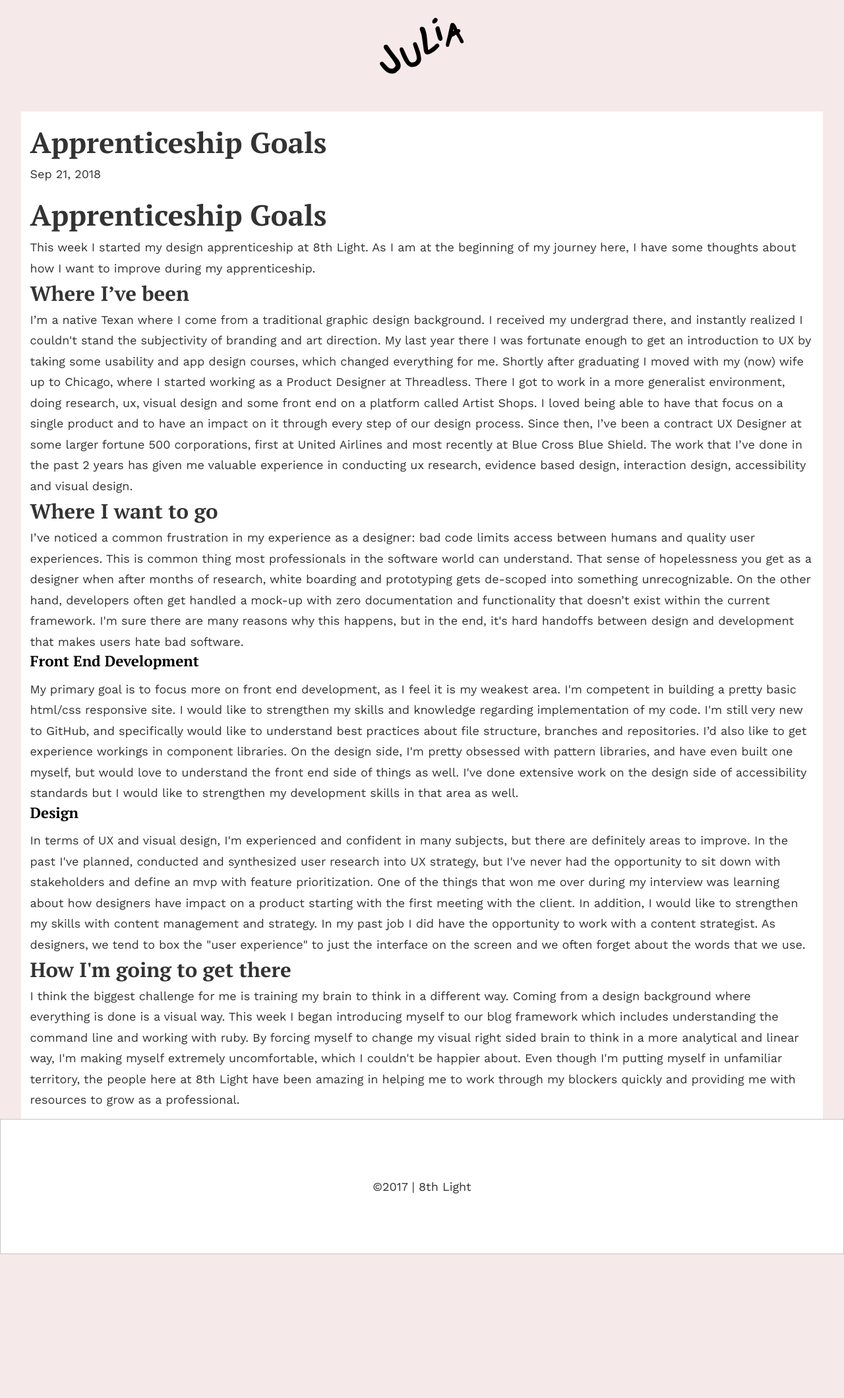
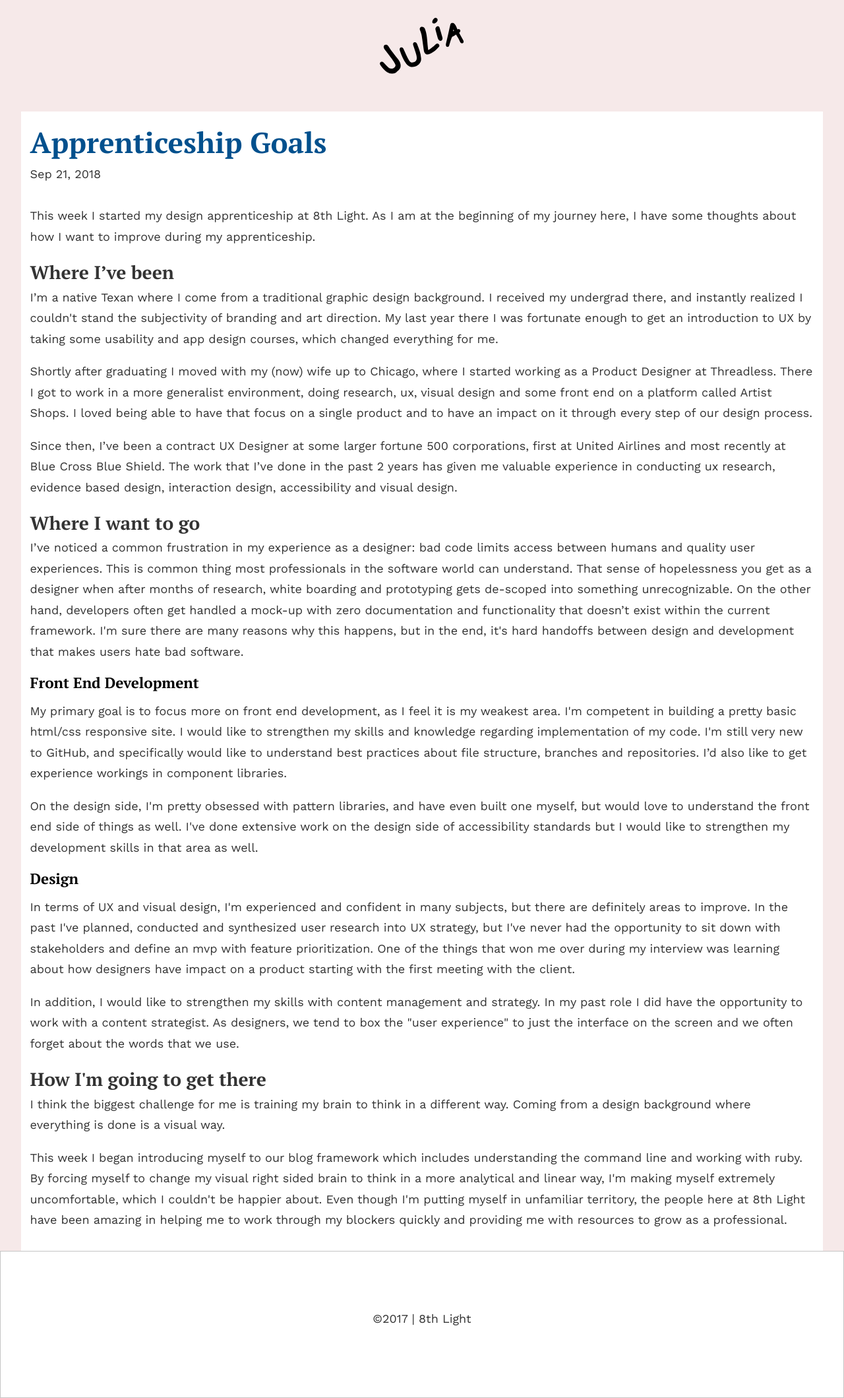
Before and after one commit to juliafmurray/juliafmurray, a Jekyll site: the page built from _posts/2018-09-21-apprenticeship-goals.html, in a window 1280 px wide. Shown: the whole page at 66% size. Built offline with Jekyll 4.4.1, drawn with Linux system fonts in a browser that asks for light colours; some web fonts are replaced; before the commit the page ends 1901 px from its top, so only the background shows below that.

Commit message:
responsive post grids

```diff
--- a/_posts/2018-09-21-apprenticeship-goals.html
+++ b/_posts/2018-09-21-apprenticeship-goals.html
@@ -4,10 +4,6 @@ title:  "Apprenticeship Goals"
 date:   2018-09-21
 categories: jekyll update
 ---
-
-<header>
-  <h1>Apprenticeship Goals</h1>
-</header>
 
 <section>
   <p>
@@ -16,8 +12,15 @@ categories: jekyll update
 
 <h2>Where I’ve been</h2>
   <p>
-  I’m a native Texan where I come from a traditional graphic design background. I received my undergrad there, and instantly realized I couldn't stand the subjectivity of branding and art direction. My last year there I was fortunate enough to get an introduction to UX by taking some usability and app design courses, which changed everything for me. Shortly after graduating I moved with my (now) wife up to Chicago, where I started working as a Product Designer at Threadless.
-  There I got to work in a more generalist environment, doing research, ux, visual design and some front end on a platform called Artist Shops. I loved being able to have that focus on a single product and to have an impact on it through every step of our design process. Since then, I’ve been a contract UX Designer at some larger fortune 500 corporations, first at United Airlines and most recently at Blue Cross Blue Shield. The work that I’ve done in the past 2 years has given me valuable experience in conducting ux research, evidence based design, interaction design, accessibility and visual design.
+  I’m a native Texan where I come from a traditional graphic design background. I received my undergrad there, and instantly realized I couldn't stand the subjectivity of branding and art direction. My last year there I was fortunate enough to get an introduction to UX by taking some usability and app design courses, which changed everything for me.
+  </p>
+  <p>
+  Shortly after graduating I moved with my (now) wife up to Chicago, where I started working as a Product Designer at Threadless.
+  There I got to work in a more generalist environment, doing research, ux, visual design and some front end on a platform called Artist Shops. I loved being able to have that focus on a single product and to have an impact on it through every step of our design process.
+  </p>
+
+  <p>
+  Since then, I’ve been a contract UX Designer at some larger fortune 500 corporations, first at United Airlines and most recently at Blue Cross Blue Shield. The work that I’ve done in the past 2 years has given me valuable experience in conducting ux research, evidence based design, interaction design, accessibility and visual design.
   </p>
 
 <h2>Where I want to go</h2>
@@ -28,16 +31,25 @@ categories: jekyll update
 
     <h4>Front End Development</h4>
       <p>
-      My primary goal is to focus more on front end development,  as I feel it is my weakest area.  I'm competent in building a pretty basic html/css responsive site. I would like to strengthen my skills and knowledge regarding implementation of my code. I'm still very new to GitHub, and specifically would like to understand best practices about file structure, branches and repositories. I’d also like to get experience workings in component libraries. On the design side, I'm pretty obsessed with pattern libraries, and have even built one myself, but would love to understand the front end side of things as well. I've done extensive work on the design side of accessibility standards but I would like to strengthen my development skills in that area as well.
+      My primary goal is to focus more on front end development, as I feel it is my weakest area. I'm competent in building a pretty basic html/css responsive site. I would like to strengthen my skills and knowledge regarding implementation of my code. I'm still very new to GitHub, and specifically would like to understand best practices about file structure, branches and repositories. I’d also like to get experience workings in component libraries.
+      </p>
+      <p>
+      On the design side, I'm pretty obsessed with pattern libraries, and have even built one myself, but would love to understand the front end side of things as well. I've done extensive work on the design side of accessibility standards but I would like to strengthen my development skills in that area as well.
       </p>
 
     <h4>Design</h4>
       <p>
-      In terms of UX and visual design, I'm experienced and confident in many subjects, but there are definitely areas to improve. In the past I've planned, conducted and synthesized user research into UX strategy, but I've never had the opportunity to sit down with stakeholders and define an mvp with feature prioritization. One of the things that won me over during my interview was learning about how designers have impact on a product starting with the first meeting with the client. In addition, I would like to strengthen my skills with content management and strategy. In my past job I did have the  opportunity to work with a content strategist. As designers, we tend to box the "user experience" to just the interface on the screen and we often forget about the words that we use.
+      In terms of UX and visual design, I'm experienced and confident in many subjects, but there are definitely areas to improve. In the past I've planned, conducted and synthesized user research into UX strategy, but I've never had the opportunity to sit down with stakeholders and define an mvp with feature prioritization. One of the things that won me over during my interview was learning about how designers have impact on a product starting with the first meeting with the client.
+      </p>
+      <p>
+      In addition, I would like to strengthen my skills with content management and strategy. In my past role I did have the  opportunity to work with a content strategist. As designers, we tend to box the "user experience" to just the interface on the screen and we often forget about the words that we use.
       </p>
 
     <h2>How I'm going to get there</h2>
       <p>
-        I think the biggest challenge for me is training my brain to think in a different way. Coming from a design background where everything is done is a visual way. This week I began introducing myself to our blog framework which includes understanding the command line and working with ruby. By forcing myself to change my visual right sided brain to think in a more analytical and linear way, I'm making myself extremely uncomfortable, which I couldn't be happier about. Even though I'm putting myself in unfamiliar territory, the people here at 8th Light have been amazing in helping me to work through my blockers quickly and providing me with resources to grow as a professional.
+        I think the biggest challenge for me is training my brain to think in a different way. Coming from a design background where everything is done is a visual way.
+      </p>
+      <p>
+        This week I began introducing myself to our blog framework which includes understanding the command line and working with ruby. By forcing myself to change my visual right sided brain to think in a more analytical and linear way, I'm making myself extremely uncomfortable, which I couldn't be happier about. Even though I'm putting myself in unfamiliar territory, the people here at 8th Light have been amazing in helping me to work through my blockers quickly and providing me with resources to grow as a professional.
       </p>
 </section>
--- a/_sass/04_elements/typography.scss
+++ b/_sass/04_elements/typography.scss
@@ -14,6 +14,7 @@ h1 {
   font-family: $font-family-body;
   font-weight: $font-weight-x-bold;
   line-height: $line-height-text-small;
+  color: $color-primary;
 
   @media screen and (min-width: 320px) {
     font-size: $font-size-heading-xx-large;
@@ -30,11 +31,11 @@ h2 {
   line-height: $line-height-text-small;
 
   @media screen and (min-width: 768px) {
-    font-size: $font-size-heading-xxx-large;
+    font-size: $font-size-heading-medium;
     }
 
   @media screen and (min-width: 320px) {
-    font-size: $font-size-heading-large;
+    font-size: $font-size-heading-medium;
     }
 }
 
@@ -44,7 +45,6 @@ h3 {
   font-weight: $font-weight-semibold;
   line-height: $line-height-text-small;
   padding: $spacing-medium 0;
-
 
   @media screen and (min-width: 320px) {
     font-size: $font-size-heading-small;
@@ -85,15 +85,15 @@ h5 {
 p {
   color: #333333;
   font-family: $font-family-heading;
+  padding-bottom: $spacing-medium;
+  line-height: $line-height-text-large;
 
   @media screen and (min-width: 320px) {
     font-size: $font-size-text-large;
-    line-height: $line-height-text-small;
     }
 
   @media screen and (min-width: 768px) {
     font-size: $font-size-text-large;
-    line-height: $line-height-text-large;
     }
 }
 
--- a/_sass/06_components/blog-post-list.scss
+++ b/_sass/06_components/blog-post-list.scss
@@ -9,12 +9,22 @@ body {
   display: flex;
   justify-content: space-between;
   flex-wrap: wrap;
-
 }
 
 .c-blog-post-list__post {
   margin-bottom: $spacing-small;
-  width: 32%;
+
+  @media screen and (min-width: 320px) {
+    width: 100%;
+  }
+
+  @media screen and (min-width: 600px) {
+    width: 49%;
+  }
+
+  @media screen and (min-width: 915px) {
+    width: 32%;
+  }
 
 
   a {
@@ -27,8 +37,9 @@ body {
     text-decoration: none;
     transition: all $duration-quickly  ease-in;
     height: 150px;
+  }
 
-  }
+
 }
 
 .c-blog-post-list__post--title {
--- a/index.html
+++ b/index.html
@@ -12,7 +12,6 @@ layout: default
          <a href="{{post.url}}">
           <h2 class="c-blog-post-list__post--title">{{ post.title }}</h2>
           <p><b>{{ post.date | date: '%b %d %Y' }}</b></p>
-
         </a>
 
       </li>
```
Also changed, not shown: 4 other files.
